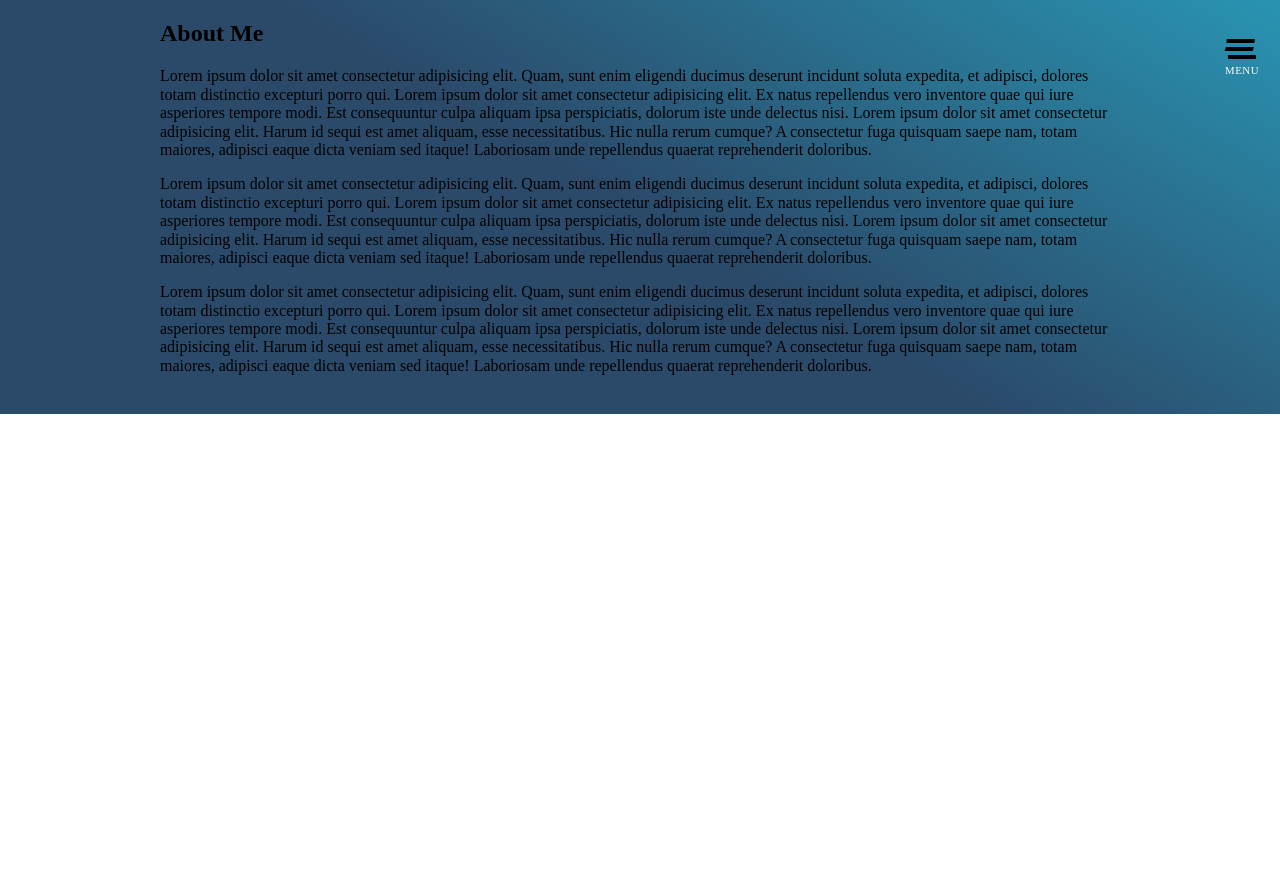
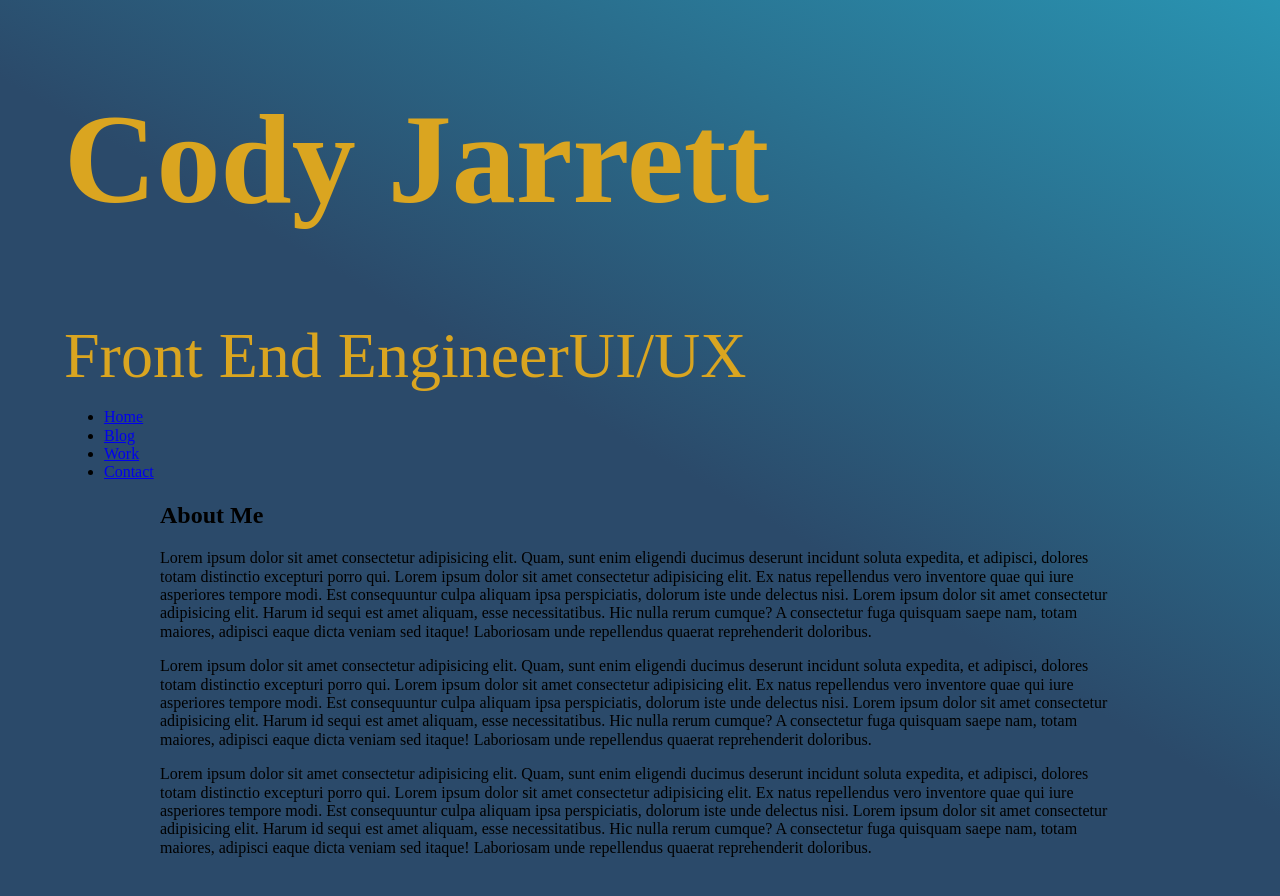
Before and after one commit to codymjarrett/cody-site__v2, a Gatsby site: page / in a window 1280 px wide. Before the commit the page ends 800 px from the top, so only its background shows below. Built offline with nearby package versions, Linux system fonts and the light colour scheme; Gatsby itself is replaced by a stand-in of ours; a web font is replaced by a local one.

Commit message:
progress

```diff
--- a/package.json
+++ b/package.json
@@ -6,6 +6,7 @@
   "author": "Kyle Mathews <mathews.kyle@gmail.com>",
   "dependencies": {
     "gatsby": "^2.16.1",
+    "gatsby-cli": "^2.8.5",
     "gatsby-image": "^2.2.29",
     "gatsby-plugin-manifest": "^2.2.23",
     "gatsby-plugin-offline": "^3.0.16",
--- a/src/components/header.js
+++ b/src/components/header.js
@@ -4,60 +4,52 @@ import React, { useState } from "react"
 
 const Header = () => {
   const [mobileNavOpened, setMobileNav] = useState(false)
-  // <nav className="header">
-  //   <ul className="header__group">
-  //     <li className="header__item">
-  //       <h1 className="header__title">Cody Jarrett</h1>
-  //       <div className="header__subTitles">
-  //         <span className="header__subTitles-jobTitle">Front End Engineer</span>
-  //         <span className="header__subTitles-jobTitle">UI/UX</span>
-  //       </div>
-  //     </li>
-  //     <li className="header__item">Home</li>
-  //     <li className="header__item">Blog</li>
-  //     <li className="header__item">Work</li>
-  //     <li className="header__item">Contact</li>
-  //   </ul>
-  // </nav>
 
   return (
-    <div className="container">
+    <header className="header header__container">
+
       <button
-        className={`open-main-nav ${mobileNavOpened ? "nav-mobile--is-open" : ""}`}
+        aria-label="open/close navigation"
+        className={`open-main-nav ${
+          mobileNavOpened ? "nav-mobile--is-open" : ""
+        }`}
         onClick={() => setMobileNav(!mobileNavOpened)}
       >
-        <span
-          class="burger"
-        ></span>
+        <span class="burger"></span>
         <span class="burger-text">Menu</span>
       </button>
-      <nav
-        className={`nav-mobile ${mobileNavOpened ? "nav-mobile--is-open" : ""}`}
-      >
-        <ul className="nav-mobile__group">
-          <li className="nav-mobile__item">
+      <nav className={`header__nav ${mobileNavOpened ? "nav-mobile--is-open" : ""}`}>
+      <div className="header__title">
+        <h1 className="title">Cody Jarrett</h1>
+        <div className="header__subTitles">
+          <span className="subTitles-jobTitle">Front End Engineer</span>
+          <span className="subTitles-jobTitle">UI/UX</span>
+        </div>
+      </div>
+        <ul className="nav__group">
+          <li className="nav__item">
             <Link to="/" className="link">
               Home
             </Link>
           </li>
-          <li className="nav-mobile__item">
+          <li className="nav__item">
             <Link to="/blog" className="link">
               Blog
             </Link>
           </li>
-          <li className="nav-mobile__item">
+          <li className="nav__item">
             <Link to="/work" className="link">
               Work
             </Link>
           </li>
-          <li className="nav-mobile__item">
+          <li className="nav__item">
             <Link to="/contact" className="link">
               Contact
             </Link>
           </li>
         </ul>
       </nav>
-    </div>
+    </header>
   )
 }
 
--- a/src/sass/abstracts/_variables.scss
+++ b/src/sass/abstracts/_variables.scss
@@ -0,0 +1 @@
+$screen-sm-min: 48em;
--- a/src/sass/layout/_header.scss
+++ b/src/sass/layout/_header.scss
@@ -1,28 +1,16 @@
 .header {
-    // width: 90%;
-    // margin: auto;
+    width: 90%;
+    margin: auto;
 
-    // &__group {
-    //     display: flex;
-    //     justify-content: flex-end;
-    //     align-items: baseline;
-    //     list-style: none;
-    //     margin: 2rem 0 8rem;
-    // }
-    // &__item {
-    //     font-size: 2rem;
-    //     margin-left: 2rem;
-    // }
-
-    // &__title {
-    //     font-size: 4rem;
-    //     color: goldenrod;
-    // }
+    &__title {
+        font-size: 4rem;
+        color: goldenrod;
     }
 
-
-.nav-mobile {
-    position: absolute;
+    &__nav {
+        position: fixed;
+        height: 100%;
+        width: 100%;
         top: 0;
         right: 0;
         bottom: 0;
@@ -38,6 +26,10 @@
             opacity: 1;
             z-index: 100;
             visibility: visible;
+
+            .header__title {
+                display:none;
+            }
 
             .link {
                 opacity: 1;
@@ -62,15 +54,30 @@
             transition: all .275s .1s;
         }
 
+
+
+
+
+
+
         &__group {
+            // display: flex;
+            // justify-content: flex-end;
+            // align-items: baseline;
+            // list-style: none;
+            // margin: 2rem 0 8rem;
             display: inline-flex;
             flex-direction: column;
             align-items: flex-end;
             justify-content: center;
             transform: translateX(-18%) skew(-16deg);
+            list-style: none;
         }
 
         &__item {
+            // font-size: 2rem;
+            // margin-left: 2rem;
+
             display: block;
             margin: .5rem 0;
             text-align: right;
@@ -101,7 +108,7 @@
             }
 
             .link {
-            opacity: 0;
+                // opacity: 0;
                 transform: translateY(-10px);
                 display: block;
                 padding: 12px 0;
@@ -110,14 +117,21 @@
                 text-decoration: none;
                 font-weight: bold;
             }
+
         }
 
     }
 
+
+}
+
+
+
+
 .open-main-nav {
     position: absolute;
-    top: 15px;
-    padding-top: 20px;
+    top: 0;
+    // padding-top: 20px;
     right: 15px;
     z-index: 1000;
     background: none;
@@ -180,3 +194,32 @@
     text-align: center;
     color: #fff;
 }
+
+@media(min-width: $screen-sm-min) {
+
+    .header {
+
+        .open-main-nav {
+            display: none;
+        }
+        &__nav {
+            position: initial;
+            opacity: 1;
+            z-index: 100;
+            visibility: visible;
+            background: none;
+            text-align: initial;
+
+            &__group {
+                display: initial;
+            }
+
+            &__item {
+                display: initial;
+                margin: 0;
+                text-align: initial;
+                transform: none;
+            }
+        }
+    }
+}
```
Also changed, not shown: 1 other file. Lines whose indentation alone changed are shown as unchanged.
